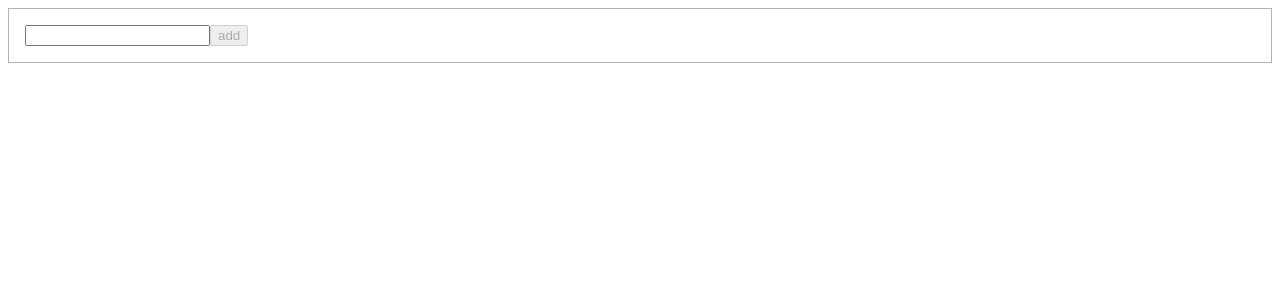
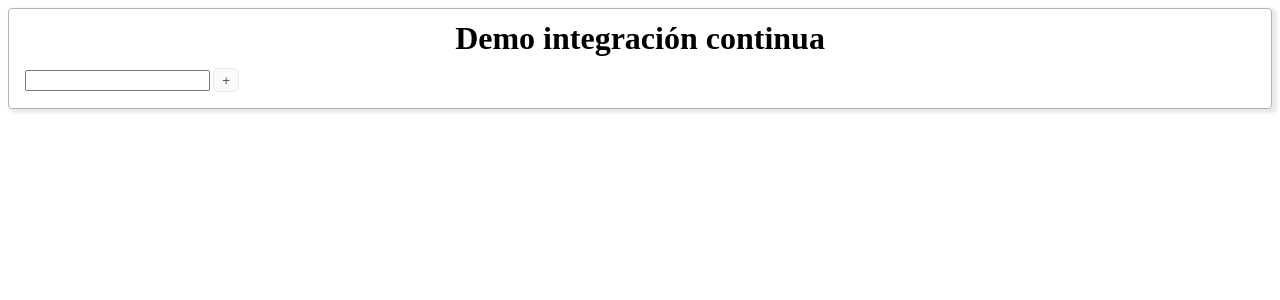
Before and after one commit to roberthjsb/todolist-demo, an Angular app: page / in a window 1280 px wide. Shown: the top 300 px of the page. Built offline with nearby package versions, Linux system fonts and the light colour scheme.

Commit message:
titulo y algunos estilos

```diff
--- a/src/app/todo-list/input-todo/input-todo.component.html
+++ b/src/app/todo-list/input-todo/input-todo.component.html
@@ -1,2 +1,2 @@
 <input  [value]="textValue"  (input)="setValue($event)"/>
-<button [disabled]="isEmpty()" (click)="clickAdd()">add</button>
+<button [disabled]="isEmpty()" (click)="clickAdd()">+</button>
--- a/src/app/todo-list/input-todo/input-todo.component.scss
+++ b/src/app/todo-list/input-todo/input-todo.component.scss
@@ -1,3 +1,16 @@
 :host{
     margin: 0.5rem;
+    &>button {
+        border: 1px solid #e1e1e7bd;
+        margin-left: 0.2rem;
+        border-radius: 15px;
+        height: 1.5rem;
+        line-height: 0.5rem;
+        text-align: center;
+        border-radius: 5px;
+        color: #4e4b4b;
+        outline: 0;
+        padding: 8px;
+        cursor: pointer;
+    }
 }
--- a/src/app/todo-list/input-todo/input-todo.component.ts
+++ b/src/app/todo-list/input-todo/input-todo.component.ts
@@ -11,7 +11,6 @@ export class InputTodoComponent  {
   constructor() { }
 
   clickAdd(){
-    console.log('clickAdd....')
     this.added.emit(this.textValue);
   }
   isEmpty(){
--- a/src/app/todo-list/todo-list-page/todo-list-page.component.html
+++ b/src/app/todo-list/todo-list-page/todo-list-page.component.html
@@ -1,3 +1,4 @@
+<h1>Demo integración continua</h1>
 <app-input-todo (added)="addTodo($event)"></app-input-todo>
 <ng-container *ngFor="let todo of todos; let i=index">
     <app-todo [item]=todo (deleted)="remove(i)"></app-todo>
--- a/src/app/todo-list/todo-list-page/todo-list-page.component.scss
+++ b/src/app/todo-list/todo-list-page/todo-list-page.component.scss
@@ -1,6 +1,11 @@
 :host{
     border: 1px solid #b2b2b2;
+    border-radius: 4px ;
     padding: 0.5rem;
     display: flex;
     flex-direction: column;
+    box-shadow: 3px 2px 3px 2px #a19f9f3a;
+    h1{
+        text-align: center;
+    }
 }
--- a/src/styles.scss
+++ b/src/styles.scss
@@ -1 +1,3 @@
-/* You can add global styles to this file, and also import other style files */
+h1 {
+    margin-block: 0.2rem;
+}
```
